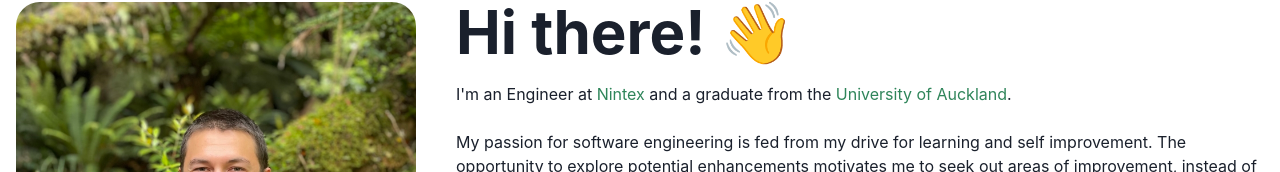
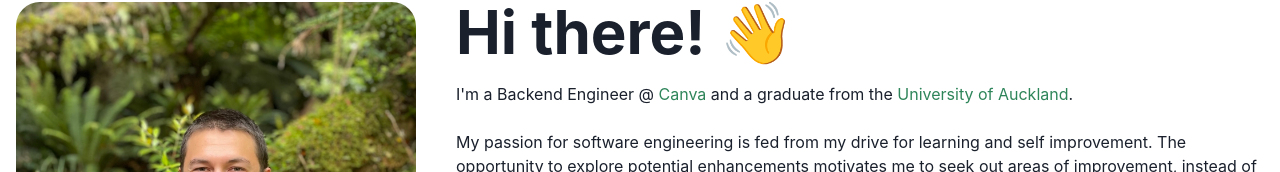
Before and after one commit to jordansimsmith/personal-website, a Next.js app: page / in a window 1280 px wide. Shown: the part 158-330 px from the top of the page. Built offline with nearby package versions, Linux system fonts and the light colour scheme; no server answers.

Commit message:
Update blurb from nintex to canva

```diff
--- a/pages/index.tsx
+++ b/pages/index.tsx
@@ -45,9 +45,9 @@ const IndexPage = (): JSX.Element => {
           <Heading size="3xl">Hi there! 👋</Heading>
 
           <Text marginTop="20px">
-            I'm an Engineer at{' '}
-            <Link href="https://www.nintex.com/" isExternal color="green.600">
-              Nintex
+            I'm a Backend Engineer @{' '}
+            <Link href="https://canva.com/" isExternal color="green.600">
+              Canva
             </Link>{' '}
             and a graduate from the{' '}
             <Link
```
Also changed, not shown: 1 other file (tests, documents, lock files or other folders).
